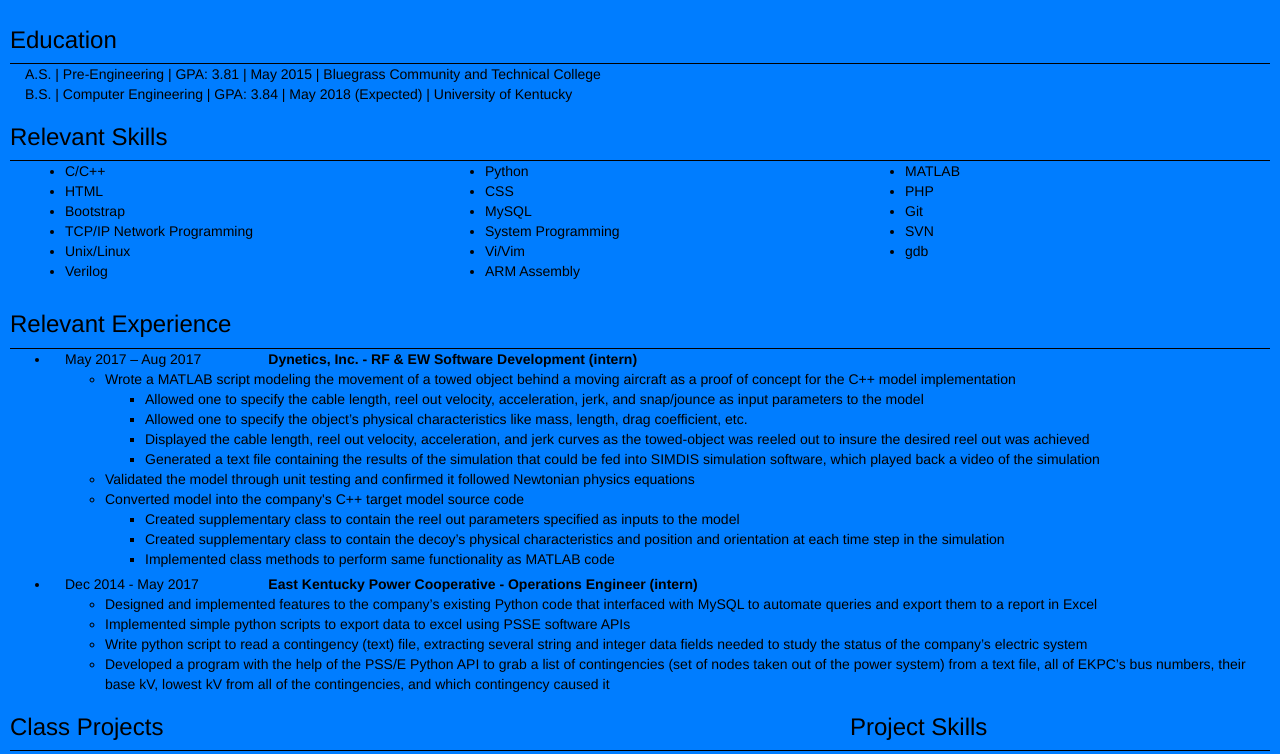
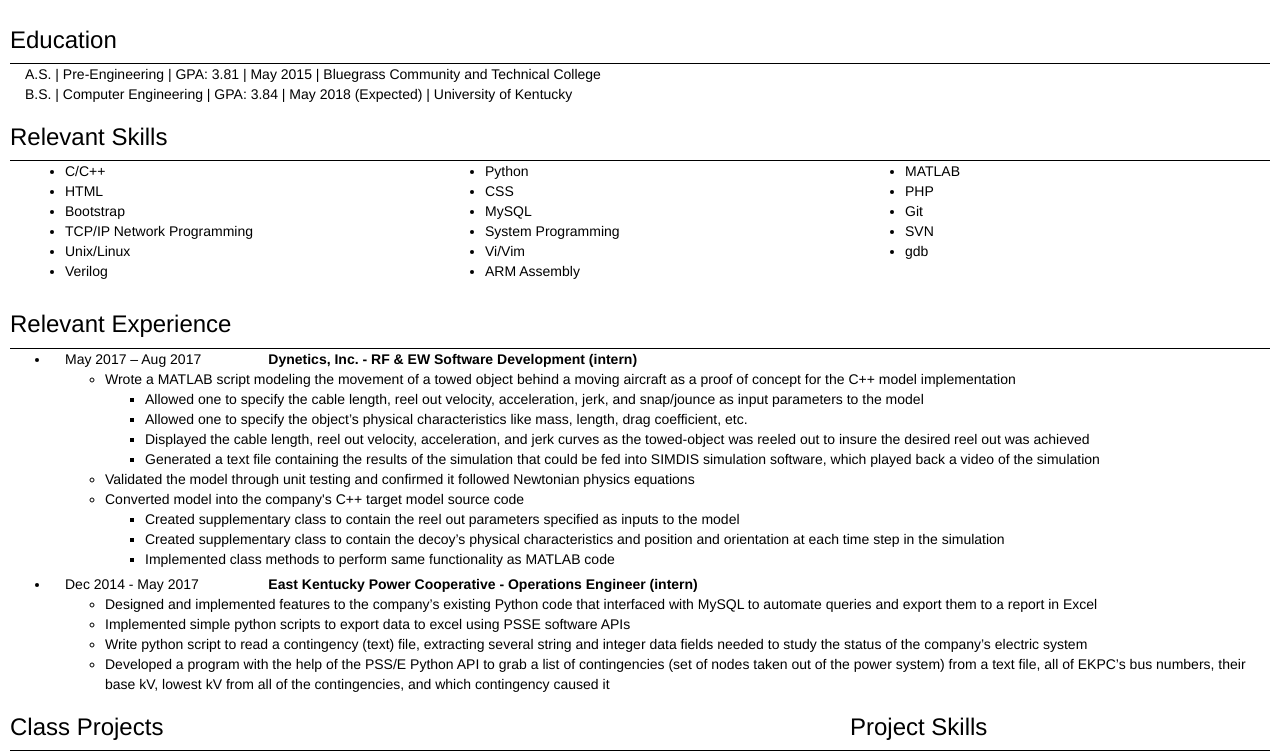
Before and after one commit to Awallky/Awallky.github.io, a plain HTML site: page my_online_resume.html in a window 1280 px wide. Shown: the part 176-930 px from the top of the page. Drawn offline with nearby package versions, Linux system fonts and the light colour scheme.

Commit message:
Update resume_stylesheet.css

```diff
--- a/Website CSS/resume_stylesheet.css
+++ b/Website CSS/resume_stylesheet.css
@@ -101,7 +101,7 @@ div img {
    padding:10px;
    padding-bottom:200px;   /* Height of the footer */
    color: black;
-   background-color: rgb(0,125,255);
+   background-color: white;
    min-height: 200px;
 }
 
```
